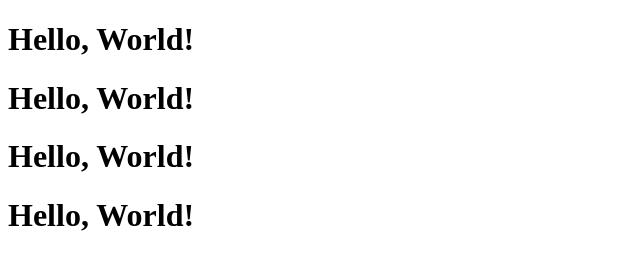
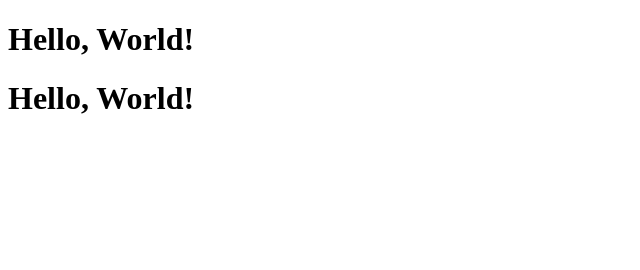
Before and after one commit to AaronOET/firebase1, a plain HTML site: page public/index.html in a window 1280 px wide. Shown: the whole page, without its empty margins (0-640 px from the left). Drawn offline with Linux system fonts and the light colour scheme.

Commit message:
remove sth

```diff
--- a/public/index.html
+++ b/public/index.html
@@ -8,8 +8,6 @@
 <body>
   <h1>Hello, World!</h1>
   <h1>Hello, World!</h1>
-  <h1>Hello, World!</h1>
-  <h1>Hello, World!</h1>
 </body>
 
 </html>
```
